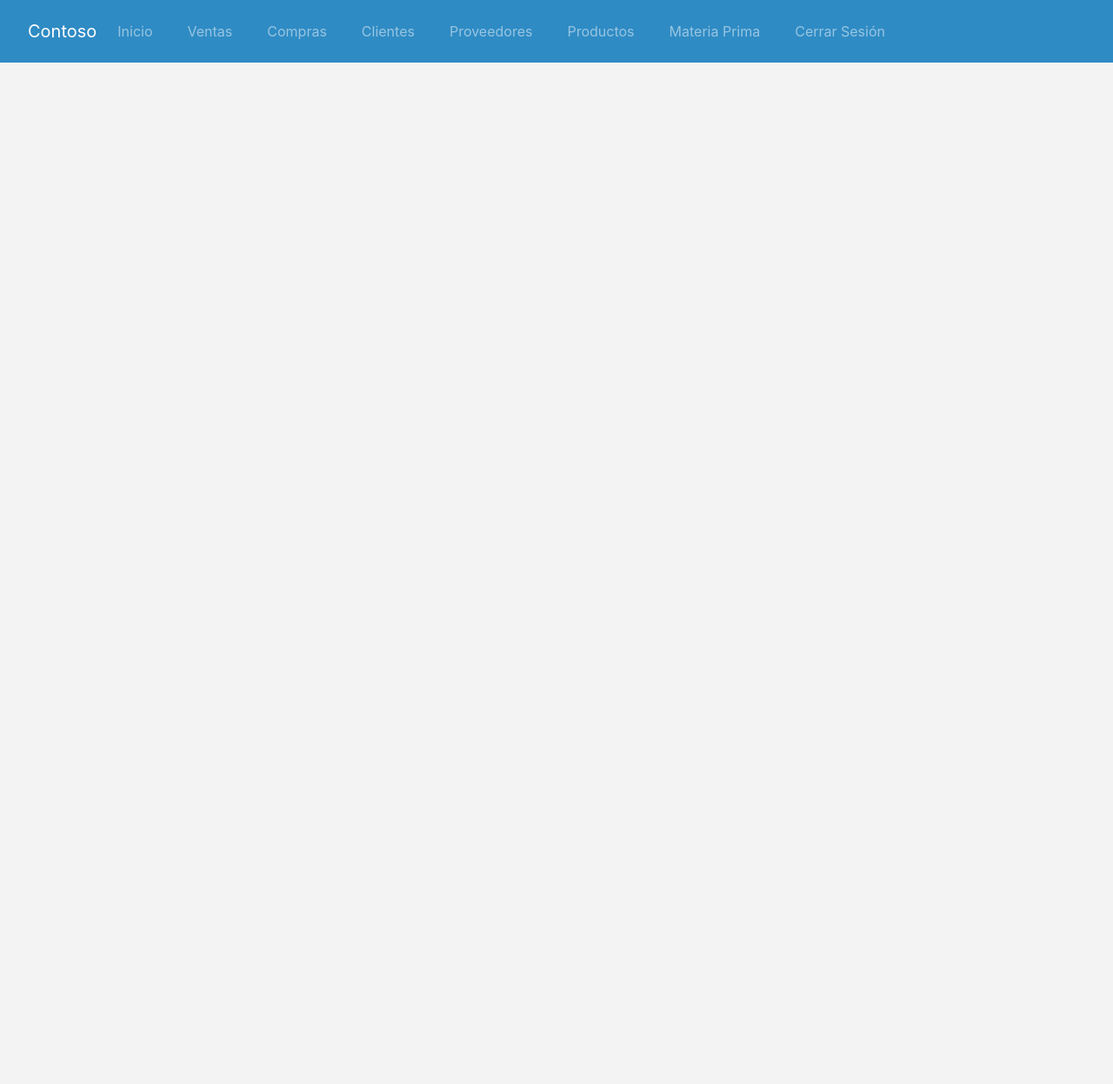
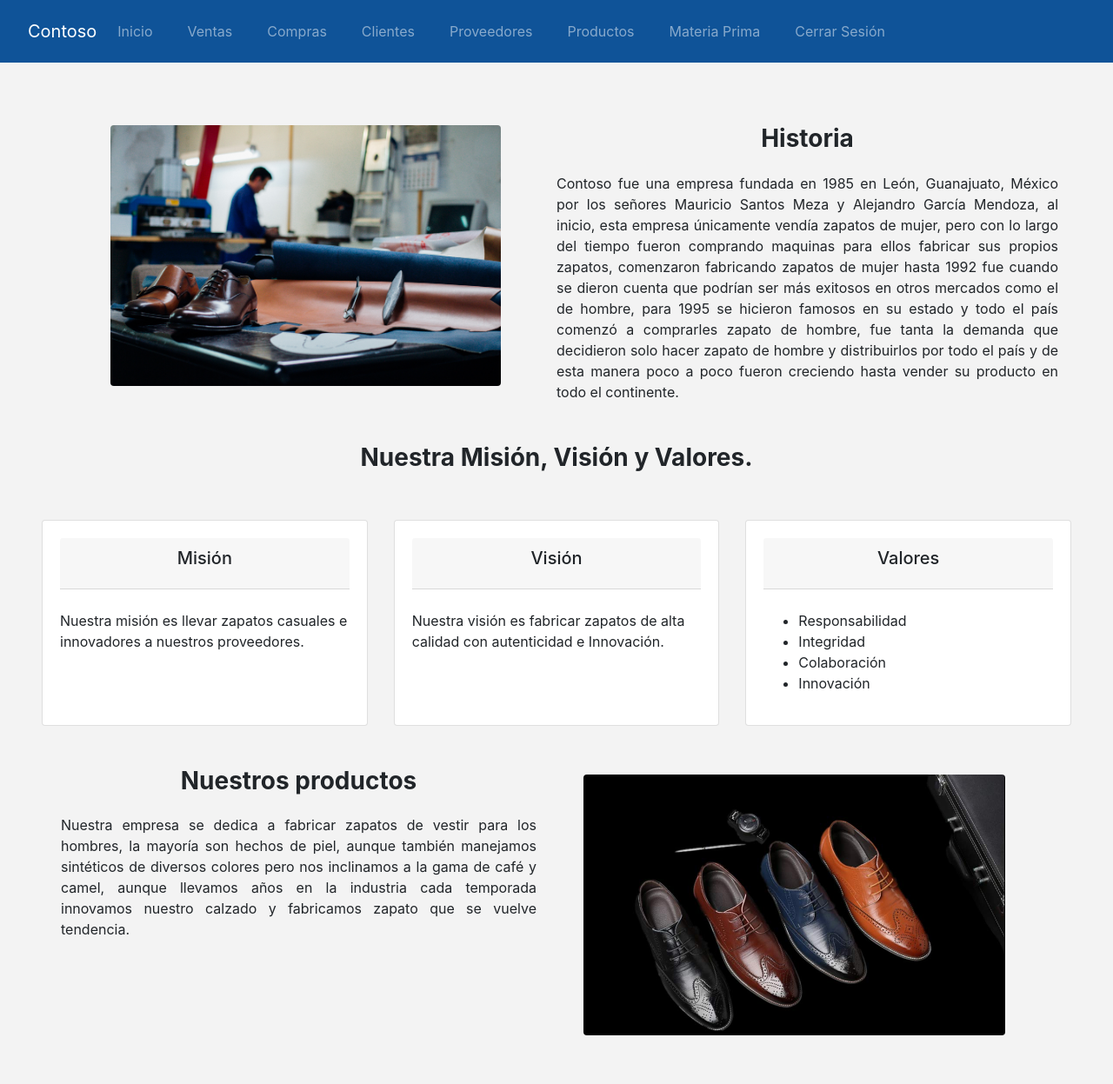
Before and after one commit to JonathanMF2020/proyecto8, a Flask app: template project/templates/home.html in a window 1280 px wide. Shown: the whole page at 87% size. Before the commit the page ends 72 px from the top, so only its background shows below. Run offline with Flask 2, Linux system fonts and the light colour scheme; the template is opened without the code that fills it, so the values that code supplies are empty; parts of the project's set-up code (start-up, migrations or seed data) failed here and were passed over; some libraries are stand-ins or nearby versions.

Commit message:
10/04/2021

```diff
--- a/project/main.py
+++ b/project/main.py
@@ -10,6 +10,10 @@ main = Blueprint('main',__name__)
 def index():
     return render_template('index.html')
 
+@main.route('/base')
+def base():
+    return render_template('home.html')
+
 @main.route('/admin')
 @roles_required('admin')
 def admin():
--- a/project/models.py
+++ b/project/models.py
@@ -88,12 +88,12 @@ class DetalleProducto(db.Model):
             "cantidad": self.cantidad
         }
         return json.dumps(prode)
-
+"""
 class Venta(db.Model):
     __tablename__ = "venta"
     id = db.Column(db.Integer,primary_key=True)
     cliente_id = db.Column(db.Integer(),db.ForeignKey('cliente.id'))
-    cliente = db.relationship(MateriaPrima,backref="ventas")
+    cliente = db.relationship(MateriaPrima,backref="clientess")
     precio = db.Column(db.Float)
     date = db.Column(db.DateTime)
     comentarios = db.Column(db.String(200))
@@ -156,3 +156,4 @@ class Ejemplar(db.Model):
             "precio_unitario": self.precio_unitario
         }
         return json.dumps(detalleVenta)
+        """
--- a/project/static/js/productos.js
+++ b/project/static/js/productos.js
@@ -89,6 +89,7 @@ function agregarMateriaP(){
         "cantidad" : cantidad
     }
     detalles.push(detalle);
+    producto.detalles.push(detalle)
     actualizarDetalleProducto(0);
 }
 
@@ -176,7 +177,6 @@ function insertarProducto(){
             }
     });
 }
-<<<<<<< HEAD
 
 function editarProducto(){
     var nombre = $("#txtNombre").val();
@@ -209,19 +209,8 @@ function editarProducto(){
     });
 }
 
-function eliminarProducto(id, nombre){
-    Swal.fire({
-        icon: 'question',
-        title: '¿Esta seguro que quiere eliminar el producto '+nombre,
-        showDenyButton: true,
-        confirmButtonText: `Cancelar`,
-        denyButtonText: `Eliminar`
-      }).then((result) => {
-        if (result.isDenied) {
-            borrarProducto(id);
-=======
+
 function confirmarProducto(id){
-    alert(id)
     Swal.fire({
         icon: 'question',
         title: '¿Esta seguro que quiere eliminar el producto ?',
@@ -231,40 +220,25 @@ function confirmarProducto(id){
       }).then((result) => {
         if (result.isDenied) {
             eliminarProducto(id);
->>>>>>> bad844a1bfab393be3fd633d3af3b2b136b6f0b2
         }
       })
 }
 
-<<<<<<< HEAD
-function borrarProducto(id){
-    data={
-        "txtId" : id
-=======
 function eliminarProducto(id){
-    args = {
+    data = {
         txtId: id
->>>>>>> bad844a1bfab393be3fd633d3af3b2b136b6f0b2
     }
     $.ajax({
             type: "POST",
             url: "http://127.0.0.1:5000/productos/eliminar",
             async: true,
-<<<<<<< HEAD
             data:data,
-=======
-            data: args,
->>>>>>> bad844a1bfab393be3fd633d3af3b2b136b6f0b2
             success: function (data) {
                 json_data = JSON.parse(data);
                 if(json_data.result=="OK"){
                     Swal.fire({
                         icon: 'success',
-<<<<<<< HEAD
                         title: 'Producto eliminado correctamente',
-=======
-                        title: 'El producto se eliminó',
->>>>>>> bad844a1bfab393be3fd633d3af3b2b136b6f0b2
                         showDenyButton: false,
                         confirmButtonText: `Ok`
                       }).then((result) => {
@@ -282,7 +256,6 @@ function eliminarProducto(id){
                 }
             }
     });
-<<<<<<< HEAD
 }
 
 function eliminarMateriaP(pos){
@@ -345,6 +318,4 @@ function eliminarMateriaP2(pos){
                 actualizarDetalleProducto(1);
             }
     });
-=======
->>>>>>> bad844a1bfab393be3fd633d3af3b2b136b6f0b2
 }
--- a/project/templates/home.html
+++ b/project/templates/home.html
@@ -1,8 +1,80 @@
 {% extends "master.html" %}
 {% block content %}
 <div class="row col-12 justify-content-center p-0 m-0">
-    <div class="row col-10 justify-content-center p-0 m-0">
+    <div class="row col-12 justify-content-center mt-5">
+    <div class="row col-6 justify-content-center p-0 m-0">
+        <div class="text-">
+            <img src="../static/img/hombre_y_herramientas-1.jpg" height="300px" class="rounded" alt="...">
+          </div>
+    </div>
+    <div class="row col-6 justify-content-center p-0 m-0">
+        <div class="text-center">
+            <p class="font-weight-bold h3">Historia</p>
+            <div class="text-left mt-4">
+                <div class="card-text text-justify">
+                    Contoso fue una empresa fundada en 1985 en León, Guanajuato, México por los señores Mauricio Santos Meza y Alejandro García Mendoza,
+                    al inicio, esta empresa únicamente vendía zapatos de mujer, pero con lo largo del tiempo fueron comprando maquinas
+                    para ellos fabricar sus propios zapatos, comenzaron fabricando zapatos de mujer hasta 1992 fue cuando se dieron cuenta
+                    que podrían ser más exitosos en otros mercados como el de hombre, para 1995 se hicieron famosos en su estado y todo el país
+                    comenzó a comprarles zapato de hombre, fue tanta la demanda que decidieron solo hacer zapato de hombre y distribuirlos por todo el país
+                    y de esta manera poco a poco fueron creciendo hasta vender su producto en todo el continente.
 
+                </div>
+
+            </div>
+        </div>
     </div>
+    </div>
+    <p class="font-weight-bold h3 mt-5">Nuestra Misión, Visión y Valores.</p>
+
+    <div class="card-deck mt-5">
+        <div class="card">
+          <div class="card-body ">
+            <div class="card-header"><h5 class="card-title text-center">Misión</h5></div>
+
+            <p class="card-text mt-4"> Nuestra misión es llevar zapatos casuales e innovadores a nuestros proveedores.</p>
+          </div>
+        </div>
+        <div class="card">
+          <div class="card-body">
+            <div class="card-header"><h5 class="card-title text-center">Visión</h5></div>
+            <p class="card-text mt-4"> Nuestra visión es fabricar zapatos de alta calidad con autenticidad e Innovación.</p>
+          </div>
+        </div>
+        <div class="card">
+          <div class="card-body">
+            <div class="card-header"><h5 class="card-title text-center">Valores</h5></div>
+            <ul class="mt-4">
+                <li>Responsabilidad</li>
+                <li>Integridad </li>
+                <li>Colaboración</li>
+                <li>Innovación</li>
+              </ul>
+          </div>
+        </div>
+      </div>
+      <div class="row col-12 justify-content-center mt-5">
+
+        <div class="row col-6 justify-content-center">
+            <div class="text-center">
+                <p class="font-weight-bold h3">Nuestros productos</p>
+                <div class="text-left mt-4">
+                    <div class="card-text text-justify m">
+                        Nuestra empresa se dedica a fabricar zapatos de vestir para los hombres, la mayoría son hechos de piel,
+                        aunque también manejamos sintéticos de diversos colores pero nos inclinamos a la gama de café y camel,
+                        aunque llevamos años en la industria cada temporada innovamos nuestro calzado y fabricamos zapato que se
+                        vuelve tendencia.
+
+                    </div>
+
+                </div>
+            </div>
+        </div>
+        <div class="row col-6 justify-content-center m-2 p-0 m-0">
+            <div class="text-">
+                <img src="../static/img/Zapatos-Vestir.jpg" height="300px" class="rounded" alt="...">
+              </div>
+        </div>
+        </div>
 </div>
 {% endblock %}
--- a/project/templates/master.html
+++ b/project/templates/master.html
@@ -15,7 +15,7 @@
         <script src="//cdn.jsdelivr.net/npm/sweetalert2@10"></script>
         <title>Costoso</title>
     </head>
-    <nav class="navbar navbar-expand-lg navbar-dark fixed-top p-3" style="background-color: #2F8BC4;">
+    <nav class="navbar navbar-expand-lg navbar-dark fixed-top p-3" style="background-color: #0f5398;">
         <button class="navbar-toggler" type="button" data-toggle="collapse" data-target="#navbar_toggler" aria-controls="navbar_toggler" aria-expanded="false" aria-label="Toggle navigation">
             <span class="navbar-toggler-icon"></span>
         </button>
--- a/project/templates/master_login.html
+++ b/project/templates/master_login.html
@@ -12,7 +12,7 @@
         <script src="//cdn.jsdelivr.net/npm/sweetalert2@10"></script>
         <title>Costoso</title>
     </head>
-    <nav class="navbar navbar-expand-lg navbar-dark fixed-top p-3" style="background-color: #2F8BC4;">
+    <nav class="navbar navbar-expand-lg navbar-dark fixed-top p-3" style="background-color: #0f5398;">
         <button class="navbar-toggler" type="button" data-toggle="collapse" data-target="#navbar_toggler" aria-controls="navbar_toggler" aria-expanded="false" aria-label="Toggle navigation">
             <span class="navbar-toggler-icon"></span>
         </button>
```
Also changed, not shown: project/producto.py (+4 -48 lines), project/static/img/5e399889585fa.jpeg (added), project/static/img/Zapatos-Vestir.jpg (added), project/static/img/hombre_y_herramientas-1.jpg (added), project/static/img/lgos uni.png (added).
